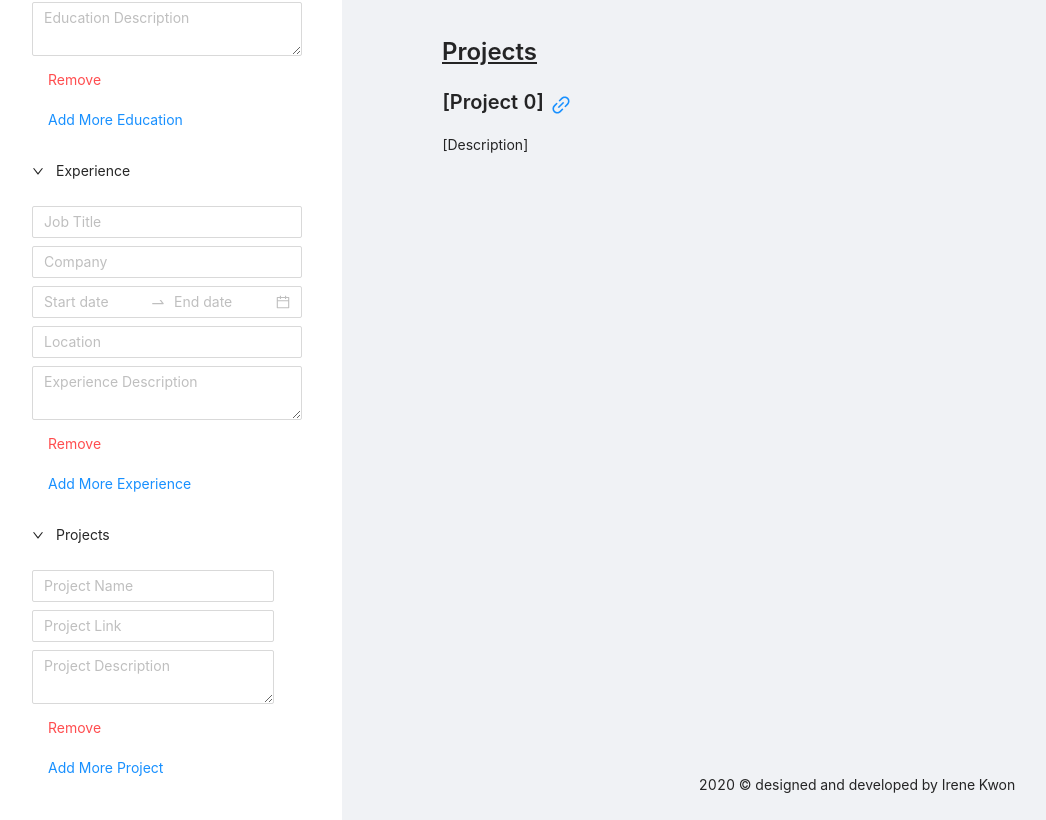
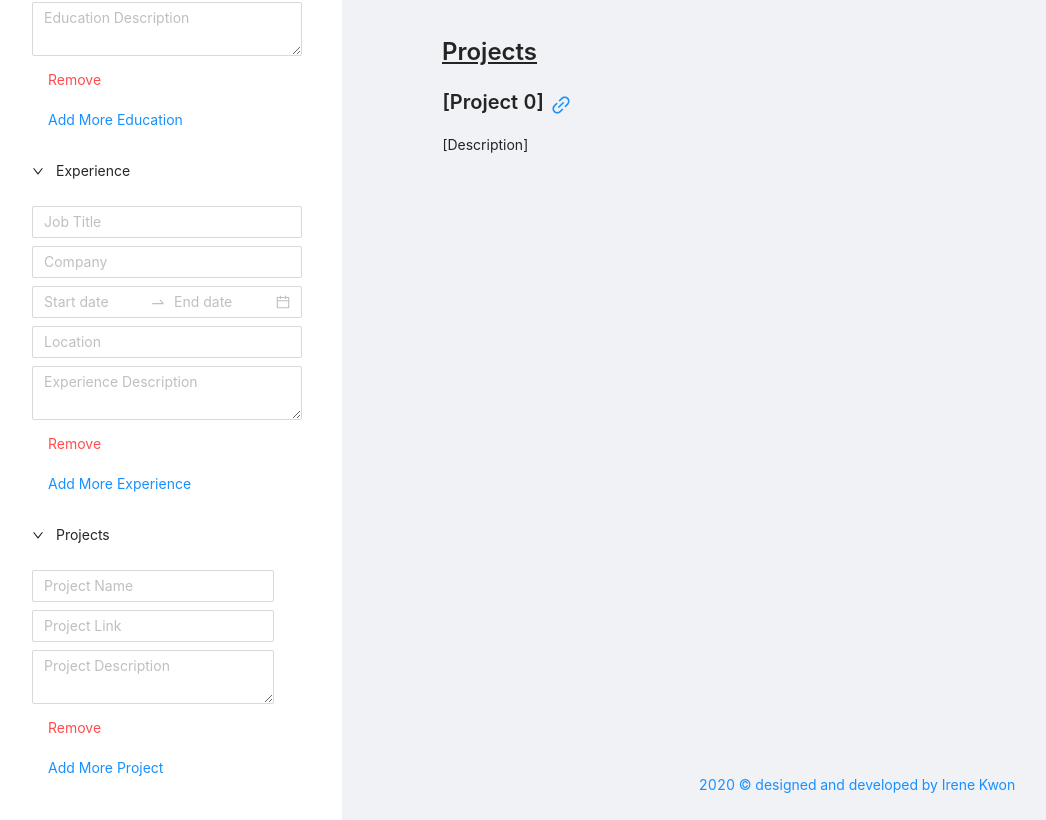
Before and after one commit to irnkwon/resume-maker, a React (Create React App) app: page / in a window 1280 px wide. Shown: the part 783-1603 px from the top of the page, without its empty margins (8-1054 px from the left). Built offline with nearby package versions, Linux system fonts and the light colour scheme.

Commit message:
Add link to footer

```diff
--- a/src/App.js
+++ b/src/App.js
@@ -319,7 +319,8 @@
           {/* Main Content Ends */}
 
           <Footer className="footer">
-            2020 © designed and developed by Irene Kwon
+            <a href="https://github.com/irnkwon/resume-maker" target="_blank"
+              rel="noopener noreferrer">2020 © designed and developed by Irene Kwon</a>
           </Footer>
         </Layout>
       </Layout>
```
